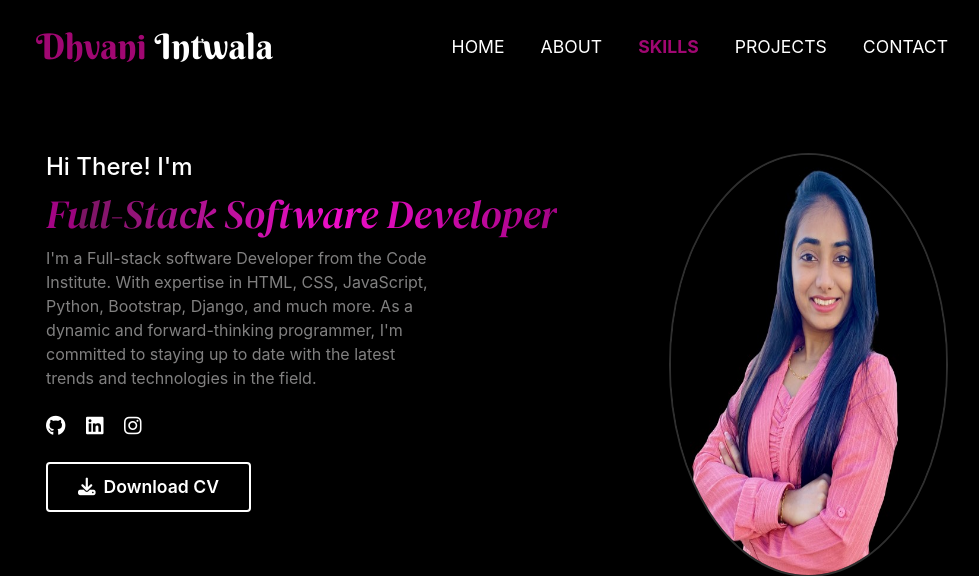
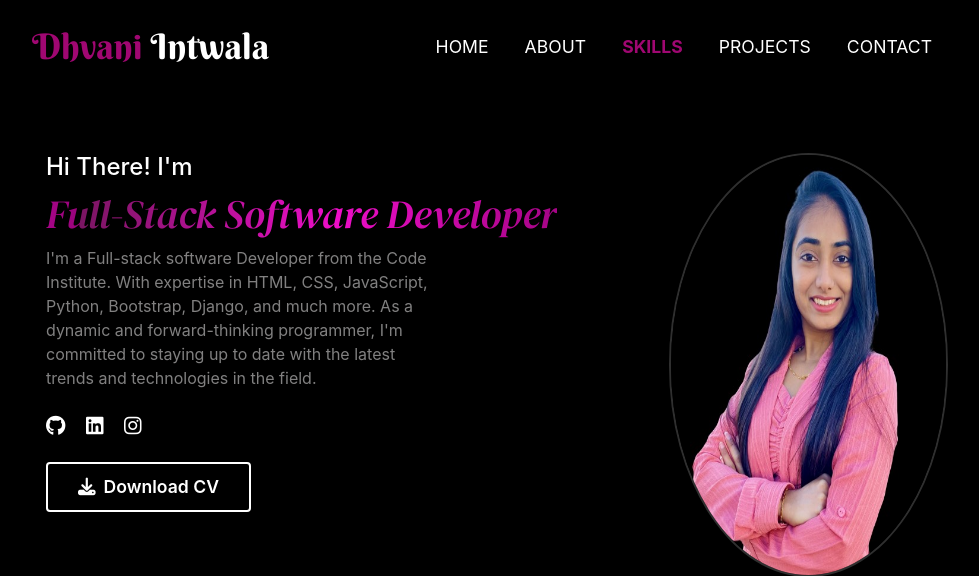
Before and after one commit to Dhvani-intwala/portfolio, a Django app: page / in a window 1280 px wide; the page is wider, and only the part inside the window is pictured. Shown: the top 576 px of that part, without its empty margins (144-1123 px from the left). Run offline with Django 5.2, Linux system fonts and the light colour scheme; some libraries are stand-ins or nearby versions; some web fonts are replaced.

Commit message:
Add padding in navigation bar

```diff
--- a/static/css/style.css
+++ b/static/css/style.css
@@ -91,13 +91,12 @@ header{
     background-color: #000000;
     color: #010e1d;
     height: 10%;
-    padding: 5px 5px;
     z-index: 1000;
 }
 
 .navbar{
     overflow: hidden;
-    padding: 1rem 10rem;
+    padding: 1rem 11rem;
 }
 
 ul li a{
@@ -108,7 +107,7 @@ ul li a{
 
 .logo{
     font-size: 2.2rem;
-    margin-left: 20px;
+    /* margin-left: 20px; */
     font-family: 'Berkshire Swash', cursive;
     color: var(--white-color);
 }
```
